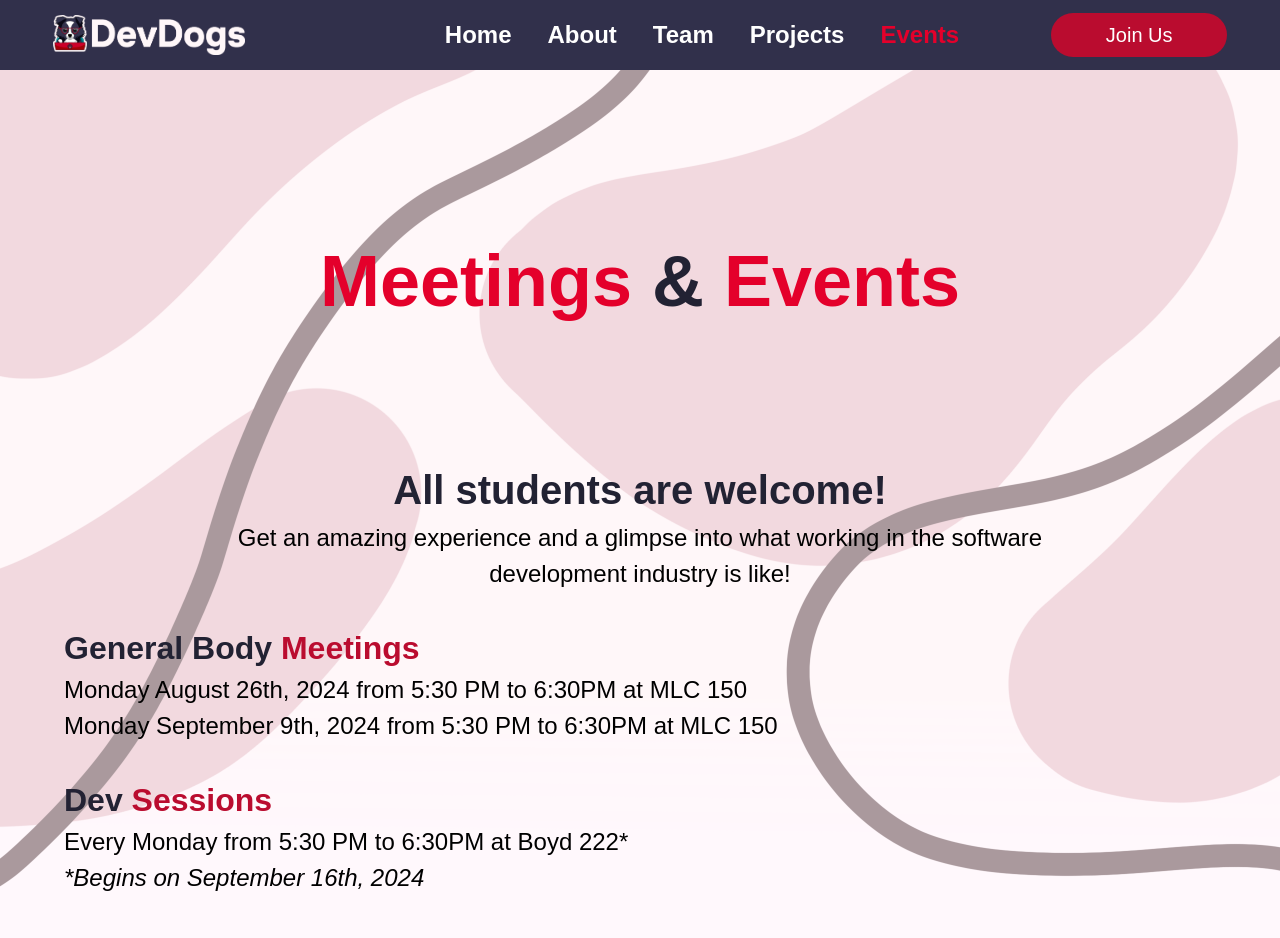
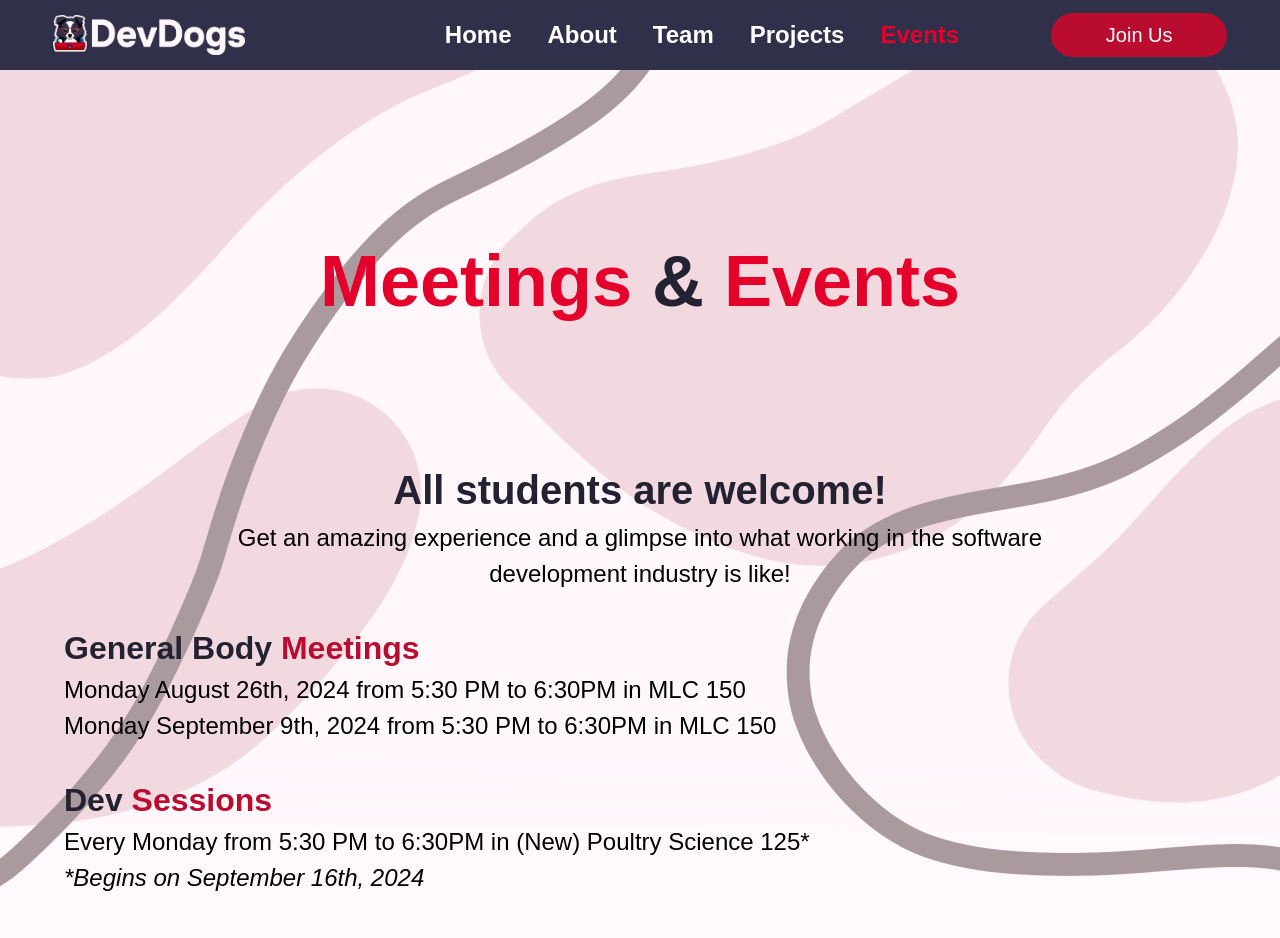
Before and after one commit to DevDogs-UGA/DevDogs-Website, a Next.js app: page /about/events in a window 1280 px wide. Shown: the top 938 px of the page. Built offline with nearby package versions, Linux system fonts and the light colour scheme.

Commit message:
Update page.js

```diff
--- a/src/app/about/events/page.js
+++ b/src/app/about/events/page.js
@@ -32,8 +32,8 @@ const EventsPage = () => {
         </p>
       </h1>
 
-      <p>Monday August 26th, 2024 from 5:30 PM to 6:30PM at MLC 150</p>
-      <p>Monday September 9th, 2024 from 5:30 PM to 6:30PM at MLC 150</p>
+      <p>Monday August 26th, 2024 from 5:30 PM to 6:30PM in MLC 150</p>
+      <p>Monday September 9th, 2024 from 5:30 PM to 6:30PM in MLC 150</p>
 
       <h1 className="font-bold text-[2rem] md:[2.5rem] mt-8 text-MidnightBlue">
         Dev{" "}
@@ -42,7 +42,7 @@ const EventsPage = () => {
         </p>
       </h1>
 
-      <p>Every Monday from 5:30 PM to 6:30PM at Boyd 222*</p>
+      <p>Every Monday from 5:30 PM to 6:30PM in (New) Poultry Science 125*</p>
       <p>
         <i>*Begins on September 16th, 2024</i>
       </p>
```
